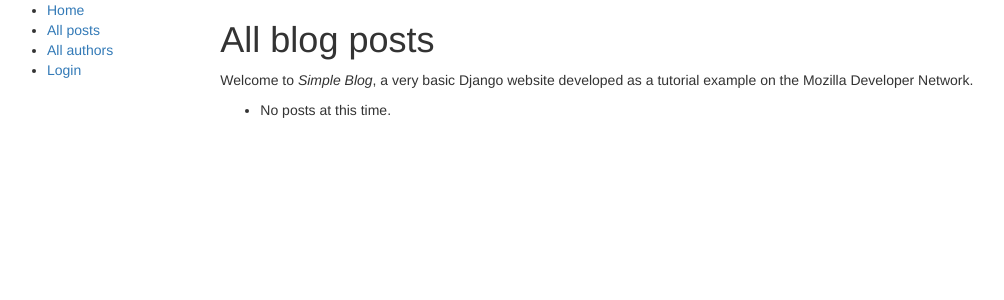
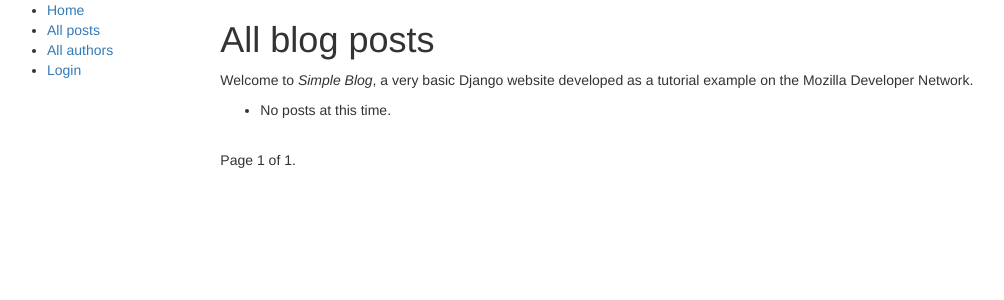
Before and after one commit to monuszko/diyblog, a Django app: page /blog/posts/ in a window 1280 px wide. Shown: the top 300 px of the page, without its empty margins (8-1012 px from the left). Run offline with Django 3.2, Linux system fonts and the light colour scheme; data that the repository does not hold is empty; parts of the project's set-up code (start-up, migrations or seed data) failed here and were passed over; some libraries are stand-ins or nearby versions.

Commit message:
template tweak for pagination

```diff
--- a/blog/templates/blog/base.html
+++ b/blog/templates/blog/base.html
@@ -38,6 +38,7 @@
       <div class="col-sm-10 ">
       {% block content %}{% endblock %}
       {% block comments %}{% endblock %}
+      {% block pagination %}{% endblock pagination %}
       </div>
     </div>
 
--- a/blog/templates/blog/blogpost_list.html
+++ b/blog/templates/blog/blogpost_list.html
@@ -12,3 +12,24 @@
 {% endfor %}
 </ul>
 {% endblock content  %}
+
+
+{% block pagination %}
+<div class="pagination">
+    <span class="step-links">
+        {% if page_obj.has_previous %}
+            <a href="?page=1">&laquo; first</a>
+            <a href="?page={{ page_obj.previous_page_number }}">previous</a>
+        {% endif %}
+
+        <span class="current">
+            Page {{ page_obj.number }} of {{ page_obj.paginator.num_pages }}.
+        </span>
+
+        {% if page_obj.has_next %}
+            <a href="?page={{ page_obj.next_page_number }}">next</a>
+            <a href="?page={{ page_obj.paginator.num_pages }}">last &raquo;</a>
+        {% endif %}
+    </span>
+</div>
+{% endblock pagination %}
```
